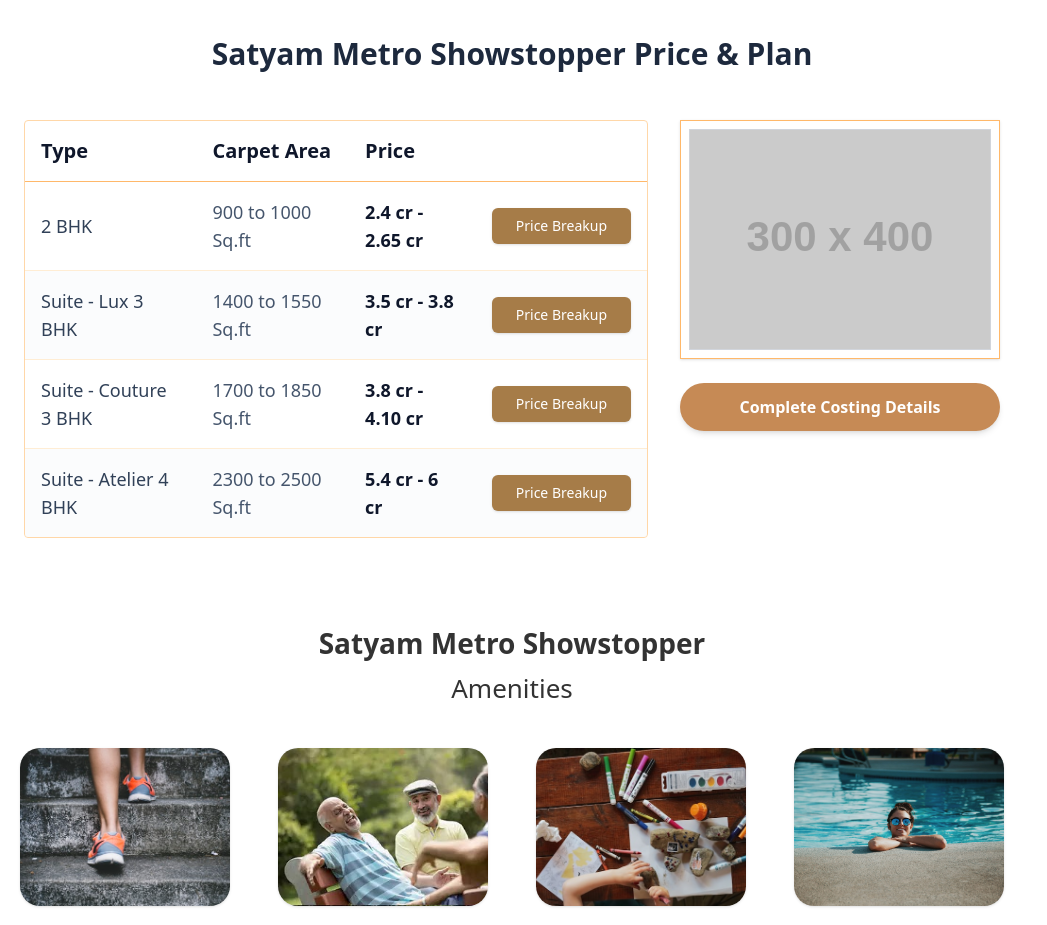
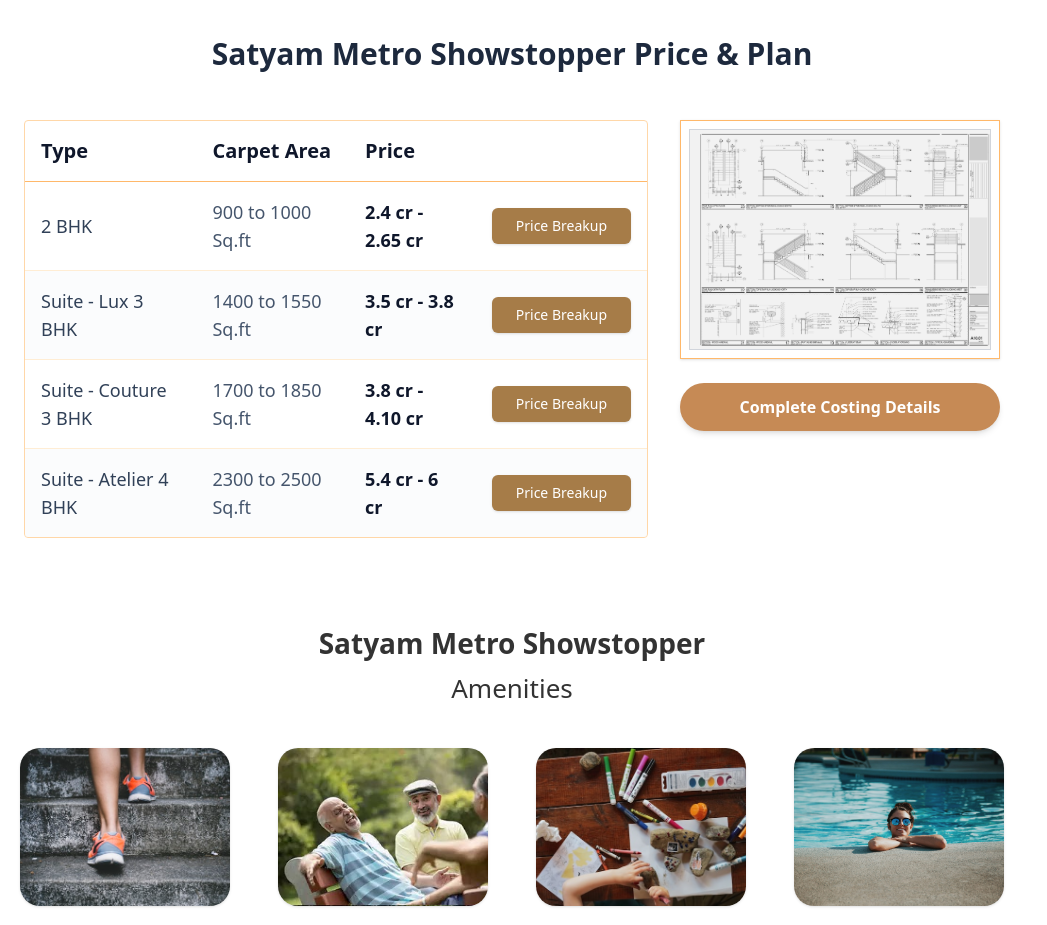
Before and after one commit to ankitWork2001/showtopper, a React (Vite) app: page / in a window 1280 px wide. Shown: the part 1400-2325 px from the top of the page, without its empty margins (0-1047 px from the left). Built offline with nearby package versions, Linux system fonts and the light colour scheme.

Commit message:
Refactor code structure for improved readability and maintainability

```diff
--- a/src/components/Price.jsx
+++ b/src/components/Price.jsx
@@ -1,4 +1,5 @@
 import React from "react";
+import detailsheet from "../assets/Prices/detailsheet.jpg";
 
 const Price = ({ onOfferPriceClick }) => {
   const priceData = [
@@ -95,11 +96,11 @@
         {/* --- RIGHT PREVIEW SECTION --- */}
         <div className="w-full lg:w-[320px] flex-shrink-0 flex flex-col items-center">
           <div className="border border-orange-300 p-2 bg-white shadow-sm w-full">
-            <div className="border border-gray-300 aspect-[3/2.2] relative overflow-hidden bg-white group cursor-zoom-in">
+            <div className="border border-gray-300 aspect-[3/2.2] relative overflow-hidden backdrop-blur-2xl bg-white group">
               <img
-                src="https://via.placeholder.com/300x400?text=Detail+Sheet+Preview"
+                src={detailsheet}
                 alt="Payment Schedule"
-                className="w-full h-full object-cover opacity-80"
+                className="w-full h-full object-cover opacity-80 "
               />
               <div className="absolute inset-0 flex items-center justify-center bg-black/5 group-hover:bg-transparent transition-colors">
                 <span className="sr-only">
```
Also changed, not shown: src/assets/Prices/detailsheet.jpg (added).
